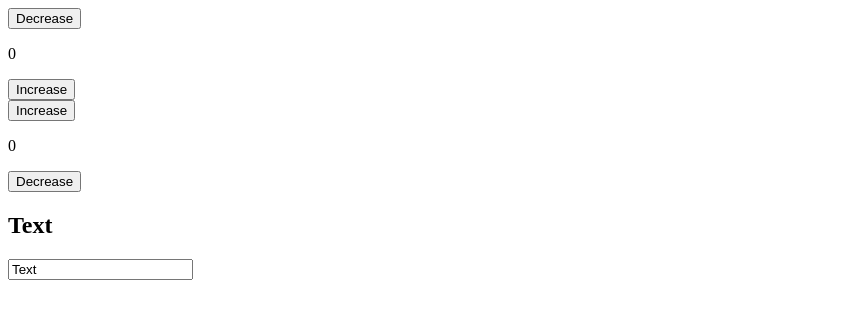
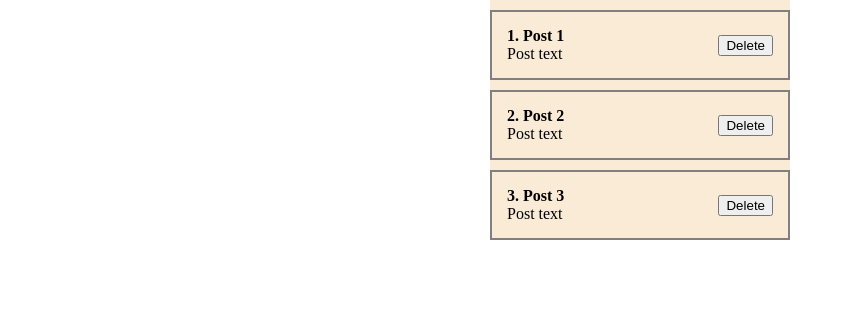
Before and after one commit to vovchik33/react-fund-course, a React (Create React App) app: page / in a window 1280 px wide. Shown: the top 318 px of the page, without its empty margins (0-845 px from the left). Built offline with nearby package versions, Linux system fonts and the light colour scheme.

Commit message:
Feature: Post component is added

```diff
--- a/src/App.js
+++ b/src/App.js
@@ -1,17 +1,30 @@
 import React, {useState} from "react";
 import Counter from "./components/Counter";
 import ClassCounter from "./components/ClassCounter";
+
+import "./styles/App.css";
+import PostItem from "./components/PostItem";
 
 function App() {
   const [value, setValue] = useState("Text");
 
   return (
     <div className="App">
-      <Counter />
-      <ClassCounter />
-
-      <h2>{value}</h2>
-      <input value={value} onChange={(e) => setValue(e.target.value)}/>
+      <PostItem post={{
+        id: 1,
+        title: "Post 1",
+        body: "Post text"
+      }}/>
+      <PostItem post={{
+        id: 2,
+        title: "Post 2",
+        body: "Post text"
+      }}/>
+      <PostItem post={{
+        id: 3,
+        title: "Post 3",
+        body: "Post text"
+      }}/>
     </div>
   );
 }
--- /dev/null
+++ b/src/components/PostItem.jsx
@@ -0,0 +1,17 @@
+import React from 'react';
+
+const PostItem = (props) => {
+  return (
+    <div className="post">
+      <div className="post__content">
+        <strong>{props.post.id}. {props.post.title}</strong>
+        <div>{props.post.body}</div>
+      </div>
+      <div className="post_btns">
+        <button>Delete</button>
+      </div>
+    </div>
+  );
+};
+
+export default PostItem;
--- /dev/null
+++ b/src/styles/App.css
@@ -0,0 +1,22 @@
+* {
+    margin: 0;
+}
+
+.App {
+    width: 300px;
+    background-color: antiquewhite;
+}
+
+#root {
+    display: flex;
+    justify-content: center;
+}
+
+.post {
+    display: flex;
+    padding: 15px;
+    border: 2px solid grey;
+    margin-top: 10px;
+    justify-content:space-between;
+    align-items: center;
+}
```
